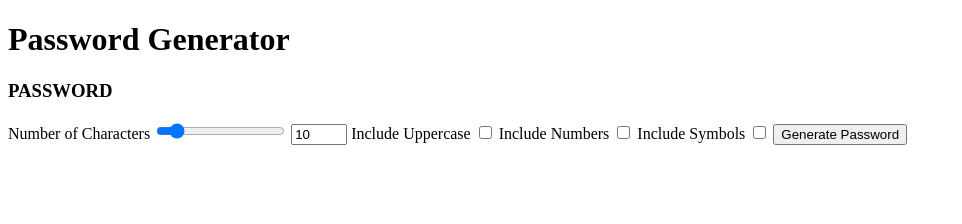
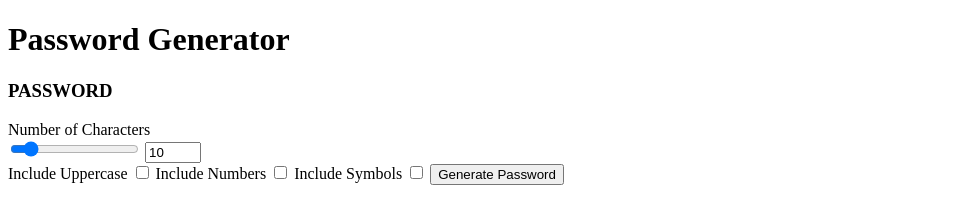
Before and after one commit to Kamran099/Password-Generator, a plain HTML site: page index.html in a window 1280 px wide. Shown: the whole page, without its empty margins (0-962 px from the left). Drawn offline with Linux system fonts and the light colour scheme.

Commit message:
Styling complete, added some functionality - JS

```diff
--- a/index.html
+++ b/index.html
@@ -12,12 +12,14 @@
 
 <body>
     <div class="container">
-        <h1>Password Generator</h1>
-        <h3>PASSWORD</h3>
-        <form action="">
+        <h1 class="title">Password Generator</h1>
+        <h3 class="password-display">PASSWORD</h3>
+        <form id="passwordGeneration" class="form">
             <label for="">Number of Characters</label>
-            <input type="range" min="5" max="50" value="10" id="characterAmountRange">
-            <input type="number" min="5" max="50" value="10" id="characterAmountNumber">
+            <div class="character-amount-container">
+                <input type="range" min="5" max="50" value="10" id="characterAmountRange">
+                <input class="number-input" type="number" min="5" max="50" value="10" id="characterAmountNumber">
+            </div>
 
             <label for="includeUppercase">Include Uppercase</label>
             <input type="checkbox" id="includeUppercase">
@@ -28,7 +30,7 @@
             <label for="includeSymbols">Include Symbols</label>
             <input type="checkbox" id="includeSymbols">
 
-            <button type="submit">Generate Password</button>
+            <button type="submit" class="btn">Generate Password</button>
         </form>
     </div>
 </body>
```
